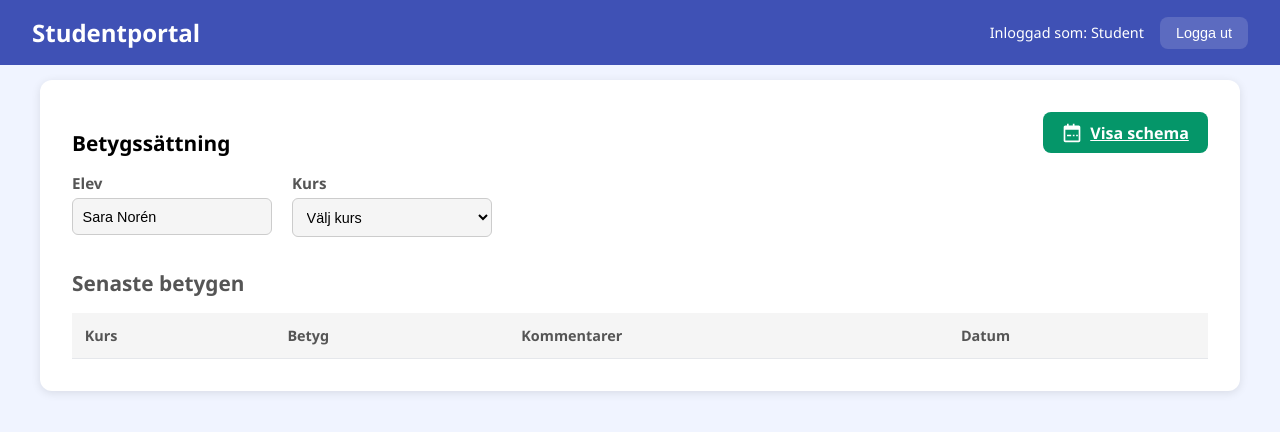
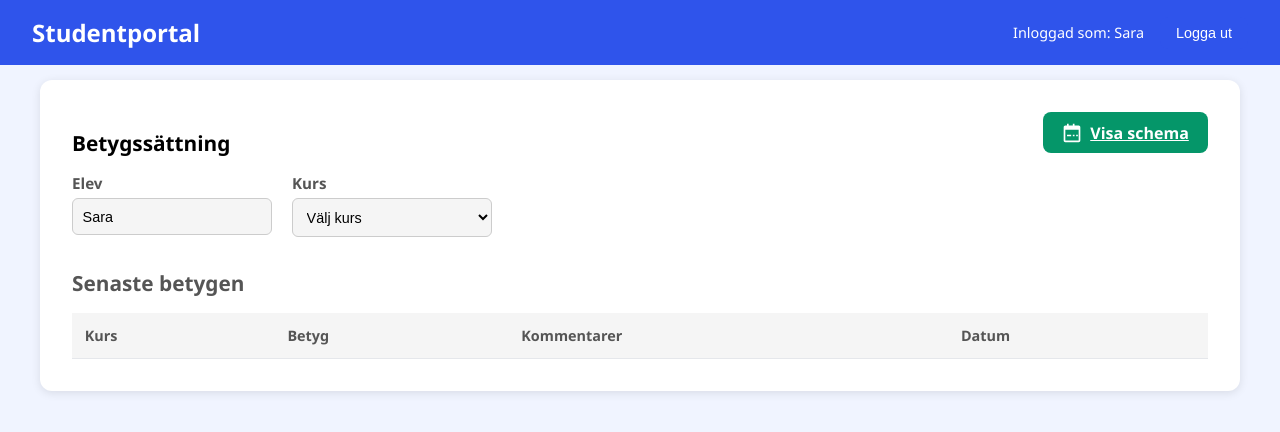
Before and after one commit to xailani/skolprojekt, a plain HTML site: page studentportal.html in a window 1280 px wide. Drawn offline with Linux system fonts and the light colour scheme.

Commit message:
lagt till harkoden lösen och fikat 2 studentet

```diff
--- a/lararportal.css
+++ b/lararportal.css
@@ -5,7 +5,7 @@ body {
 }
 
 header {
-  background-color: #4338ca;
+  background-color: #2f54eb;
   color: white;
   padding: 1rem 2rem;
   display: flex;
@@ -25,7 +25,7 @@ header {
 }
 
 .logout-btn {
-  background-color: #6366f1;
+  background-color: #2f54eb;
   color: white;
   border: none;
   padding: 0.5rem 1rem;
@@ -89,7 +89,7 @@ select, .comment-box {
 }
 
 .save-btn {
-  background-color: #6366f1;
+  background-color: #2f54eb;
   color: white;
   border: none;
   padding: 0.6rem 1.2rem;
--- a/studentportal.css
+++ b/studentportal.css
@@ -6,7 +6,7 @@ body {
 }
 
 .header {
-    background-color: #3f51b5; /* Mörkblå header */
+    background-color: #2f54eb; /* Mörkblå header */
     color: white;
     padding: 1rem 2rem;
     display: flex;
@@ -36,7 +36,7 @@ body {
 }
 
 .header-right button {
-    background-color: #5c6bc0; /* Ljusare blå knapp */
+    background-color: #2f54eb; /* Ljusare blå knapp */
     color: white;
     border: none;
     padding: 0.5rem 1rem;
--- a/studentportal.html
+++ b/studentportal.html
@@ -10,7 +10,7 @@
 <div class="header">
 <h1>Studentportal</h1>
 <div class="header-right">
-<span>Inloggad som: Student</span>
+<span id="inloggad-status">Inloggad som: Student</span>
 <button id="logoutBtn">Logga ut</button>
 </div>
 </div>
@@ -27,7 +27,7 @@ Visa schema
 <div class="elev-kurs-container">
 <div class="form-group">
 <label for="inloggad-namn">Elev</label>
-<input type="text" id="inloggad-namn" value="Sara Norén" readonly>
+<input type="text" id="inloggad-namn" readonly>
 </div>
 <div class="form-group">
 <label for="kurs-val">Kurs</label>
@@ -69,9 +69,18 @@ Visa schema
         const visaSchemaBtn = document.getElementById('visaSchemaBtn');
         const kursValSelect = document.getElementById('kurs-val');
         const senasteBetygenTableBody = document.getElementById('senasteBetygenTable').querySelector('tbody');
+        const inloggadNamnInput = document.getElementById('inloggad-namn');
+        const inloggadStatus = document.getElementById('inloggad-status');
 
-        // Betygsdata för varje kurs
-        const betygData = {
+        // Hämta den inloggade användarens namn från localStorage
+        const currentStudent = localStorage.getItem('currentStudent') || "Sara";
+
+        // Visa användarnamnet i inloggningsfältet och statustexten
+        inloggadNamnInput.value = currentStudent;
+        inloggadStatus.textContent = `Inloggad som: ${currentStudent}`;
+
+        // Betygsdata för Sara
+        const betygDataSara = {
             'system-anvandarvanlighet': [
                 { kurs: 'System- och användarvänlighet', betyg: 'VG', kommentar: 'Utmärkt förståelse för användbarhetsprinciper', datum: '2025-04-12' }
             ],
@@ -97,8 +106,37 @@ Visa schema
             ]
         };
 
+        // Betygsdata för Kamyar
+        const betygDataKamyar = {
+            'system-anvandarvanlighet': [
+                { kurs: 'System- och användarvänlighet', betyg: 'G', kommentar: 'God förståelse för användbarhetsprinciper', datum: '2025-04-10' }
+            ],
+            'molntjanster': [
+                { kurs: 'Molntjänster', betyg: 'VG', kommentar: 'Utmärkt förståelse för molnbaserade tjänster och implementationer', datum: '2025-03-25' }
+            ],
+            'matematik': [
+                { kurs: 'Matematik 1', betyg: 'G', kommentar: 'God problemlösningsförmåga', datum: '2025-02-18' },
+                { kurs: 'Matematik 2', betyg: 'VG', kommentar: 'Utmärkt analysförmåga', datum: '2025-03-10' }
+            ],
+            'databaser': [
+                { kurs: 'Databaser', betyg: 'VG', kommentar: 'Excellent SQL-förståelse och databasdesign', datum: '2025-01-30' }
+            ],
+            'projektekonomi': [
+                { kurs: 'Projektekonomi', betyg: 'G', kommentar: 'Grundläggande kunskaper i projektekonomi', datum: '2025-04-15' }
+            ],
+            'arbetsmiljo-arbetsratt': [
+                { kurs: 'Arbetsmiljö och arbetsrätt', betyg: 'VG', kommentar: 'Djup förståelse för arbetsrättsliga frågor', datum: '2025-03-12' }
+            ],
+            'programmering': [
+                { kurs: 'Programmering grundkurs', betyg: 'VG', kommentar: 'Utmärkt programmeringsförmåga och problemlösning', datum: '2024-12-18' },
+                { kurs: 'Programmering fortsättningskurs', betyg: 'VG', kommentar: 'Mycket god förståelse för avancerade programmeringskoncept', datum: '2025-02-22' }
+            ]
+        };
+
         // Funktion för utloggning
         logoutBtn.addEventListener('click', function() {
+            // Rensa localStorage om det finns något sparat
+            localStorage.removeItem('currentStudent');
             window.location.href = 'index.html';
         });
 
@@ -113,6 +151,9 @@ Visa schema
             if (!valdKurs) {
                 return;
             }
+
+            // Välj betygsdata baserat på inloggad användare
+            const betygData = currentStudent === "Sara" ? betygDataSara : betygDataKamyar;
 
             // Hämta betygsdata för den valda kursen
             const betyg = betygData[valdKurs];
```
Also changed, not shown: larare.html (+5 -4 lines), student.html (+8 -6 lines).
